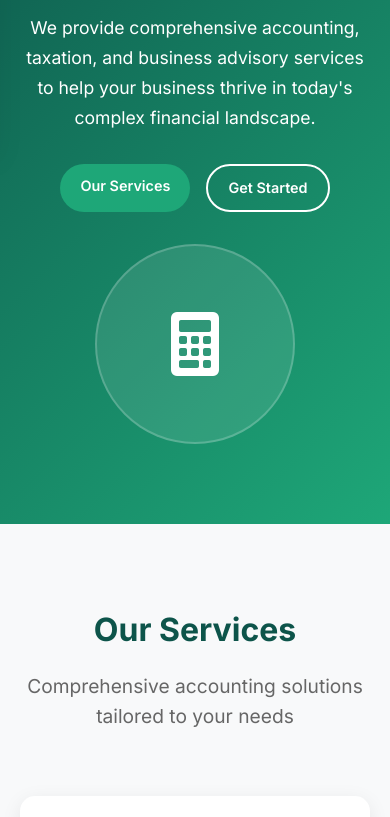
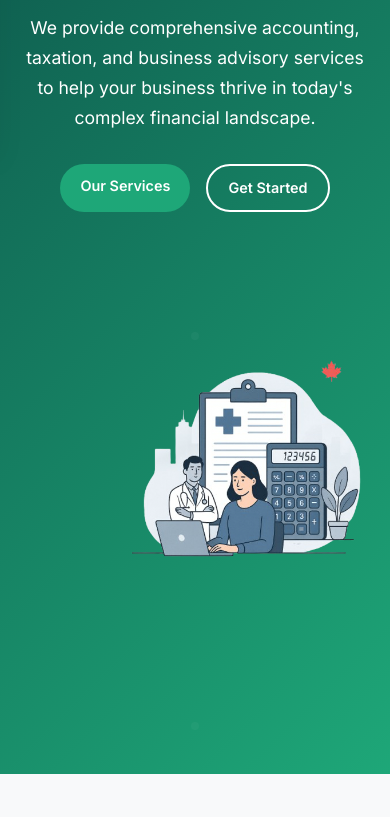
Before and after one commit to GoomerJaspartap/ISG_CPA, a plain HTML site: page index.html in a window 390 px wide. Shown: the part 249-1066 px from the top of the page. Drawn offline with Linux system fonts and the light colour scheme; no server answers.

Commit message:
final changes

```diff
--- a/index.html
+++ b/index.html
@@ -54,7 +54,7 @@
             </div>
             <div class="hero-image">
                 <div class="hero-graphic">
-                    <i class="fas fa-calculator"></i>
+                    <img src="images/hero-image.png" alt="ISG CPA Services" class="hero-image-img">
                 </div>
             </div>
         </div>
--- a/styles.css
+++ b/styles.css
@@ -210,20 +210,23 @@ body {
 }
 
 .hero-graphic {
-    width: 200px;
-    height: 200px;
-    background: rgba(255, 255, 255, 0.1);
-    border-radius: 50%;
+    width: 100%;
+    height: 600px;
     display: flex;
     align-items: center;
     justify-content: center;
-    backdrop-filter: blur(10px);
-    border: 2px solid rgba(255, 255, 255, 0.2);
+    overflow: hidden;
 }
 
 .hero-graphic i {
     font-size: 4rem;
     color: white;
+}
+
+.hero-image-img {
+    width: 100%;
+    height: 100%;
+    object-fit: contain;
 }
 
 /* Section Headers */
@@ -686,6 +689,17 @@ body {
         max-width: 120px;
     }
 
+    .hero-graphic {
+        width: 100%;
+        height: 500px;
+    }
+
+    .hero-image-img {
+        width: 100%;
+        height: 100%;
+        object-fit: contain;
+    }
+
     .hero-container {
         grid-template-columns: 1fr;
         text-align: center;
@@ -747,6 +761,11 @@ body {
     .nav-logo-img {
         height: 40px;
         max-width: 100px;
+    }
+
+    .hero-graphic {
+        width: 100%;
+        height: 450px;
     }
 }
 
```
Also changed, not shown: images/hero-image.png (added).
